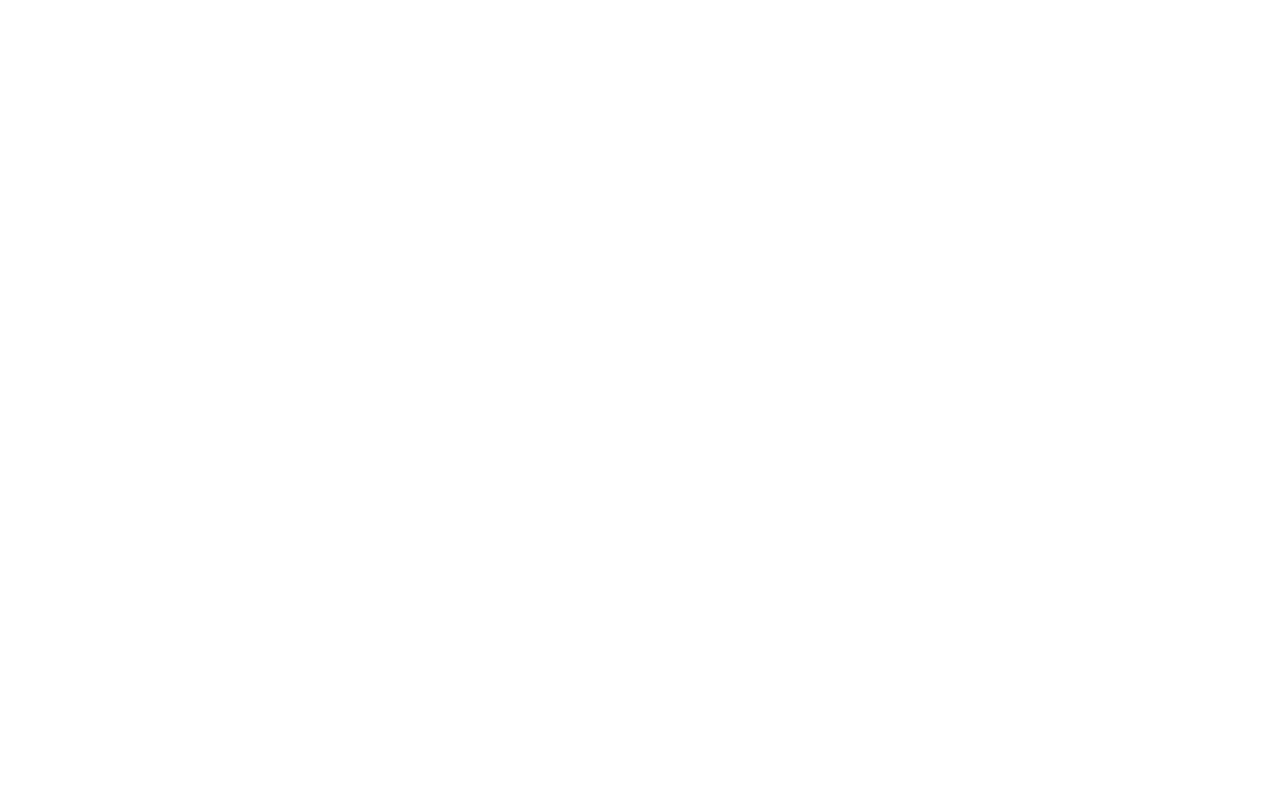
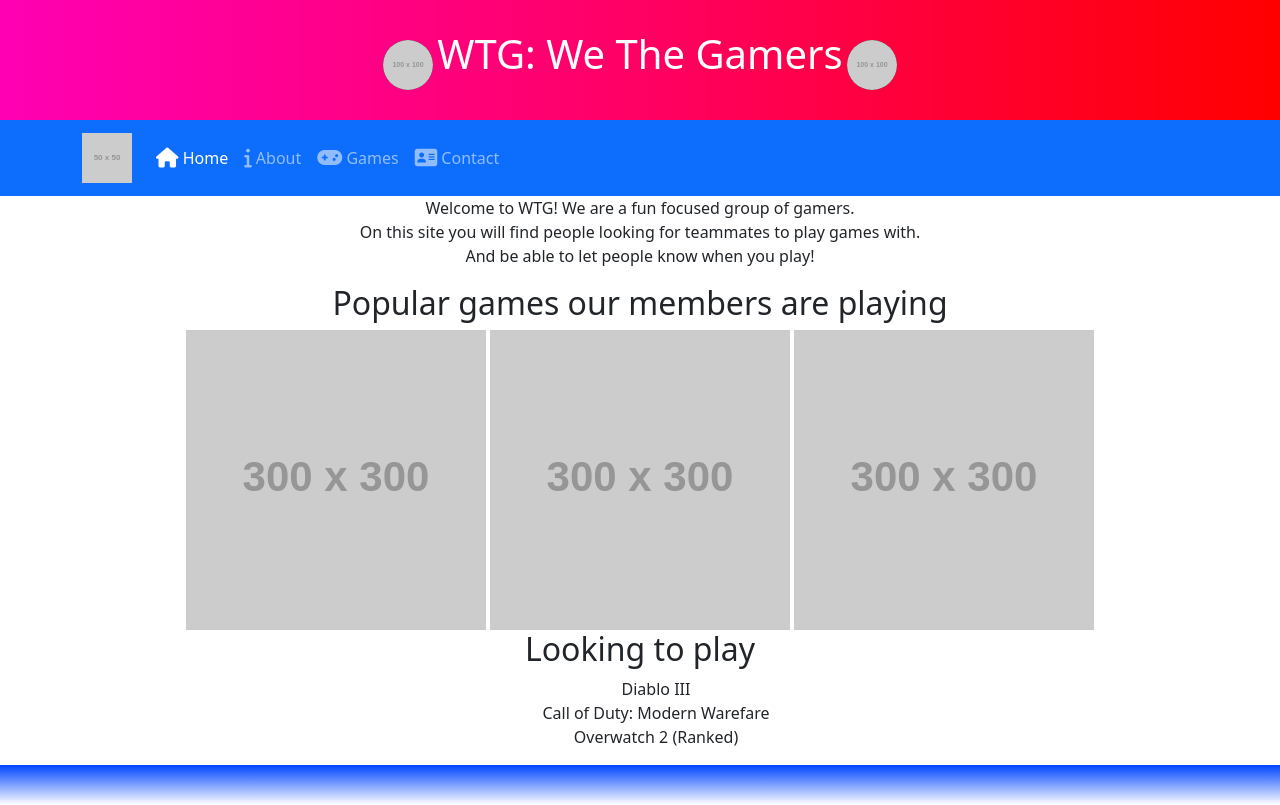
Before and after one commit to NewCodeMike/nucamp-portfolio-project, a website: page index.html in a window 1280 px wide. Drawn offline with nearby package versions, Linux system fonts and the light colour scheme; placeholder pictures from the web are drawn by us.

Commit message:
Reintroduced code to project from 1.0

```diff
--- a/index.html
+++ b/index.html
@@ -3,9 +3,72 @@
 <head>
     <meta charset="UTF-8">
     <meta name="viewport" content="width=device-width, initial-scale=1.0">
-    <title>Document</title>
+    <link rel="stylesheet" href="node_modules/bootstrap/dist/css/bootstrap.min.css"/>
+    <link rel="stylesheet" href="/node_modules/@fortawesome/fontawesome-free/css/fontawesome.css"/>
+    <link rel="stylesheet" href="/node_modules/@fortawesome/fontawesome-free/css/brands.css"/>
+    <link rel="stylesheet" href="/node_modules/@fortawesome/fontawesome-free/css/solid.css"/>
+    <link rel="stylesheet" href="./dist/styles/main.css">
+    <title>WTG: We The Gamers</title>
 </head>
 <body>
+    <header>
+        <div class="logo">
+            <img class="logo1" src="https://fakeimg.pl/100/" alt="WTG Logo">
+            <h1>WTG: We The Gamers</h1>
+            <img class="logo2" src="https://fakeimg.pl/100/" alt="WTG Logo">
+        </div>
+    </header>
 
+    <main>
+        <nav class="navbar bg-primary navbar-expand-sm navbar-dark sticky-top navbar-custom">
+            <div class="container">
+                <a class="navbar-brand" href="#"><img src="https://fakeimg.pl/50/" alt="Logo"></a>
+                <button class="navbar-toggler" type="button" data-bs-toggle="collapse" data-bs-target="wtgNavbar">
+                    <span class="navbar-toggler-icon"></span>
+                </button>
+
+                <div class="collapse navbar-collapse" id="wtgNavbar">
+                    <ul class="navbar-nav">
+                        <li class="nav-item"><a class="nav-link active" href="#"><i class="fa-solid fa-house fa-lg"></i> Home</a>
+                        <li class="nav-item"><a class="nav-link" href="#"><i class="fa-solid fa-info fa-lg"></i> About</a></li>
+                        <li class="nav-item"><a class="nav-link" href="#"><i class="fa-solid fa-gamepad fa-lg"></i> Games</a></li>
+                        <li class="nav-item"><a class="nav-link" href="#"><i class="fa-solid fa-address-card fa-lg"></i> Contact</a></li>
+                        </ul>
+                </div>
+            </div>
+        </nav>
+
+        <section>
+            <p id="welcome">
+                Welcome to WTG! We are a fun focused group of gamers. <br>
+                On this site you will find people looking for teammates to play games with. <br>
+                And be able to let people know when you play!
+            </p>
+        </section>
+
+        <h2>Popular games our members are playing</h2>
+    <!-- Section for pictures/collage or a carosel of popular games -->
+        <section class="pics">
+            <img src="https://fakeimg.pl/300/" alt="">
+            <img src="https://fakeimg.pl/300/" alt="">
+            <img src="https://fakeimg.pl/300/" alt="">
+        </section>
+
+        <h2>Looking to play</h2>
+    <!-- Section for seeing current posts for people looking to game  -->
+        <section>
+            <ul>
+                <li>Diablo III</li>
+                <li>Call of Duty: Modern Warefare</li>
+                <li>Overwatch 2 (Ranked)</li>
+            </ul>
+        </section>
+    </main>
+
+    <!-- Footer section with contact info and what not -->
+    <footer>
+
+    </footer>
+    <script src="node_modules/bootstrap/dist/js/bootstrap.bundle.js"></script>
 </body>
 </html>
--- a/src/styles/main.scss
+++ b/src/styles/main.scss
@@ -0,0 +1,62 @@
+.logo {
+    text-align: center;
+}
+
+h1 {
+    text-align: center;
+    margin: 0px auto;
+    padding: 0px 0px 5px 0px;
+    width: 50%;
+    display: inline;
+}
+
+.logo1, .logo2 {
+    background-color: black;
+    height: 50px;
+    width: 50px;
+    border-radius: 50%;
+}
+
+#welcome{
+    text-align: center;
+}
+
+header {
+    padding: 30px;
+    background-image: linear-gradient(to right, #ff00b4, #ff0064, #ff0000);
+    color: white;
+}
+
+h2 {
+    text-align: center;
+}
+
+li {
+    text-align: center;
+    padding: 0;
+    list-style: none;
+
+}
+
+.pics {
+    text-align: center;
+}
+
+footer {
+    background-image: linear-gradient(#0044ff, white);
+    padding: 20px 0;
+}
+
+.row-content {
+    padding: 50px 0;
+    border-bottom: 1px ridge;
+    min-height: 200px;
+}
+
+.navbar {
+    background-color: #cc00ff;
+}
+
+// .navbar-custom {
+//     background-image: linear-gradient(to right, #00ffcc, #009787, #004c49);
+// }
```
Also changed, not shown: package.json (added, +29 -0 lines), dist/fa-brands-400.4257408a.ttf (added), dist/fa-brands-400.55a67878.woff2 (added), dist/fa-solid-900.2bef98e0.ttf (added), dist/fa-solid-900.45be5413.woff2 (added), dist/index.html (added), dist/styles/main.css (added), 16 other files.
